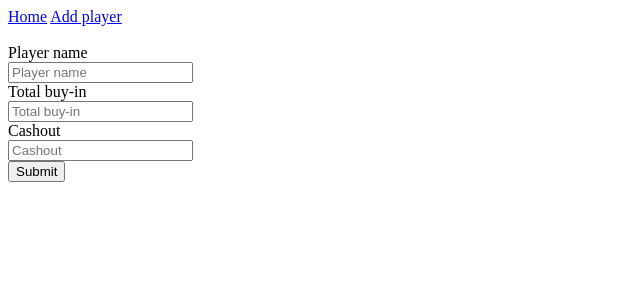
After one commit to Skwara/poker-settler, a Flask app: page /add-player/ in a window 1280 px wide. The commit adds this page. Shown: the top 300 px of the page, without its empty margins (0-640 px from the left). Run offline with Flask 3, Linux system fonts and the light colour scheme.

Commit message:
Add add_player.html form with handling

```diff
--- a/src/app.py
+++ b/src/app.py
@@ -1,4 +1,4 @@
-from flask import Flask, render_template
+from flask import Flask, render_template, request
 
 app = Flask(__name__)
 
@@ -8,8 +8,31 @@ def home():
     return render_template('home.html')
 
 
+@app.route('/add-player/', methods=('GET', 'POST'))
+def add_player():
+    if request.method == 'POST':
+        name = request.form['name']
+        buyin = request.form['buyin']
+        cashout = request.form['cashout']
+        if not name:
+            print("Name is empty")
+        elif not buyin:
+            print("Buy-in is empty")
+        elif not cashout:
+            print("Cashout is empty")
+        else:
+            try:
+                buyin = float(buyin)
+                cashout = float(cashout)
+            except ValueError:
+                return "Bad request!", 400
+            # TODO: Call add_player on algorithm class
+            return render_template('add_player_result.html', name=name, buyin=buyin, cashout=cashout)
+    return render_template('add_player.html')
+
+
 @app.route('/add-player/<name>/<float:buyin>/<float:cashout>')
-def add_player(name, buyin, cashout):
+def add_player_rest(name, buyin, cashout):
     return render_template('add_player_result.html', name=name, buyin=buyin, cashout=cashout)
 
 
--- /dev/null
+++ b/src/templates/add_player.html
@@ -0,0 +1,19 @@
+{% extends "base.html" %}
+{% block title %}Add player{% endblock %}
+{% block content %}
+<form method="post">
+    <label for="name">Player name</label>
+    <br>
+    <input type="text" name="name" placeholder="Player name" value="{{ request.form['title'] }}"/>
+    <br>
+    <label for="buyin">Total buy-in</label>
+    <br>
+    <input type="number" step="0.01" name="buyin" placeholder="Total buy-in" value="{{ request.form['buyin'] }}"/>
+    <br>
+    <label for="cashout">Cashout</label>
+    <br>
+    <input type="number" step="0.01" name="cashout" placeholder="Cashout" value="{{ request.form['cashout'] }}"/>
+    <br>
+    <button type="submit">Submit</button>
+</form>
+{% endblock %}
--- a/src/templates/base.html
+++ b/src/templates/base.html
@@ -8,6 +8,7 @@
 <body>
     <nav>
         <a href="{{ url_for('home') }}">Home</a>
+        <a href="{{ url_for('add_player') }}">Add player</a>
     </nav>
     <br>
     <div id="content">{% block content %}{% endblock %}</div>
```
